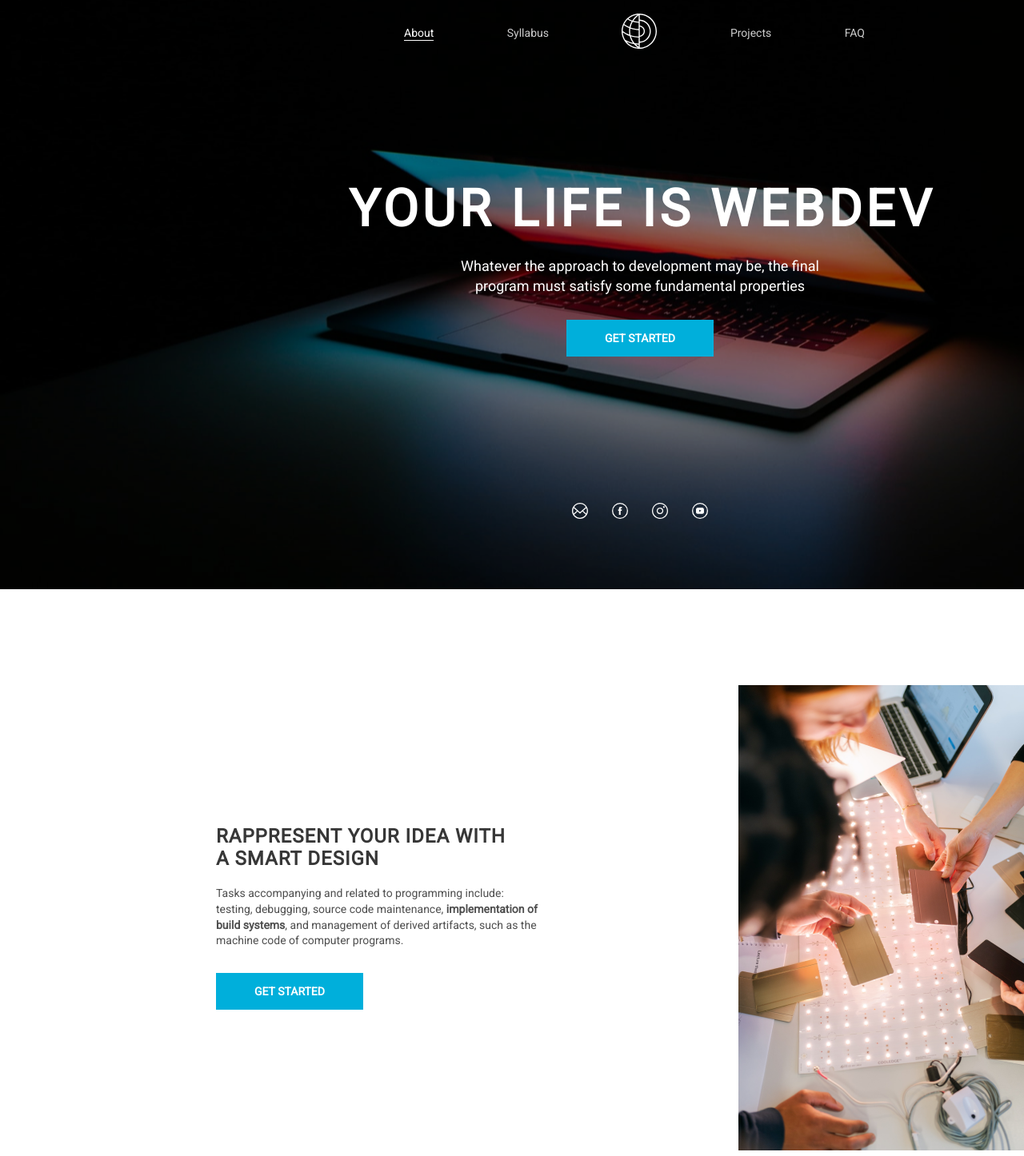
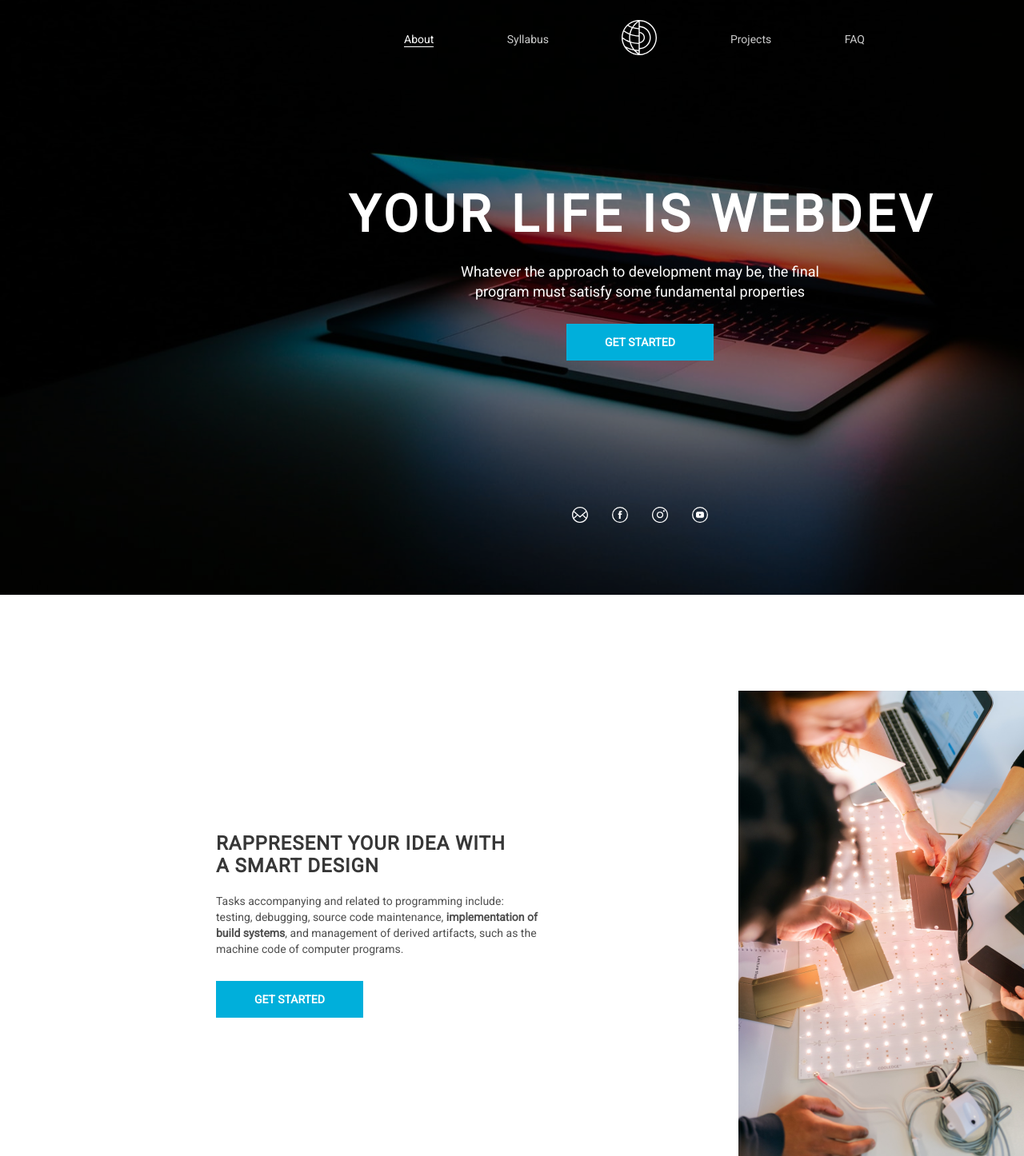
Before and after one commit to lebedos2103/webdev, a plain HTML site: page index.html in a window 1280 px wide. Shown: the top 1446 px of the page at 80% size. Drawn offline with Linux system fonts and the light colour scheme.

Commit message:
fix: change incorrect styles

```diff
--- a/style.css
+++ b/style.css
@@ -7,7 +7,7 @@ body {
     background: #F5F6F7;
 }
 
-h1{
+h1 {
     font-weight: bold;
     font-size: 64px;
     line-height: 71px;
@@ -36,7 +36,7 @@ h3 {
 
 p {
     font-size: 14px;
-    line-height: 140%;
+    line-height: 20px;
 
     color: #4E4E4E;
 }
@@ -55,12 +55,12 @@ p {
     background: #00AFDB;
 }
 
-.btn_size-1{
+.btn_size-1 {
     width: 184px;
     height: 46px;
 }
 
-.btn_size-2{
+.btn_size-2 {
     width: 128px;
     height: 50px;
 }
@@ -112,11 +112,11 @@ p {
     display: flex;
 }
 
-.btn-store:not(:last-child){
+.btn-store:not(:last-child) {
     margin-right: 30px;
 }
 
-.ico{
+.ico {
     display: flex;
     justify-content: center;
     align-items: center;
@@ -142,14 +142,14 @@ p {
 }
 
 .promo {
-    height: 737px;
+    height: 744px;
     background: rgba(0, 0, 0, 0.4) url(assets/bg-image.png) center/cover;
 }
 
 .header__nav {
     width: 36%;
     margin: 0 auto;
-    padding-top: 17px;
+    padding-top: 25px;
     padding-right: 14px;
 }
 
@@ -192,7 +192,7 @@ p {
     align-items: center;
     text-align: center;
 
-    margin-top: 161px;
+    margin-top: 160px;
 }
 
 .your-life__title {
@@ -210,7 +210,7 @@ p {
 }
 
 .your-life__button {
-    margin-top: 30px;
+    margin-top: 28px;
 }
 
 /*---------------------END YOUR LIFE-------------------*/
@@ -281,9 +281,11 @@ p {
     height: 842px;
     background: white;
 }
+
 .rappresent__wrapper {
-    padding-bottom: 21px;
+    padding-bottom: 17px;
 }
+
 .rappresent__image {
     /*padding-bottom: 14px;*/
 }
@@ -392,6 +394,7 @@ p {
     margin-bottom: 30px;
     color: white;
 }
+
 .subscribe__form {
     padding-bottom: 57px;
 }
@@ -403,11 +406,12 @@ p {
     height: 468px;
 }
 
-.download__title{
+.download__title {
     margin-top: 120px;
     margin-bottom: 20px;
     color: #373737;
 }
+
 .download__description {
     width: 480px;
     margin-bottom: 30px;
```
